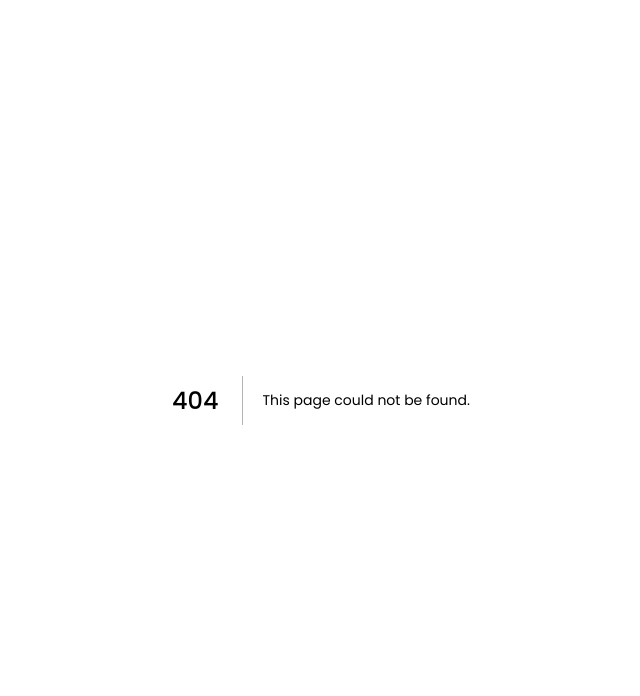
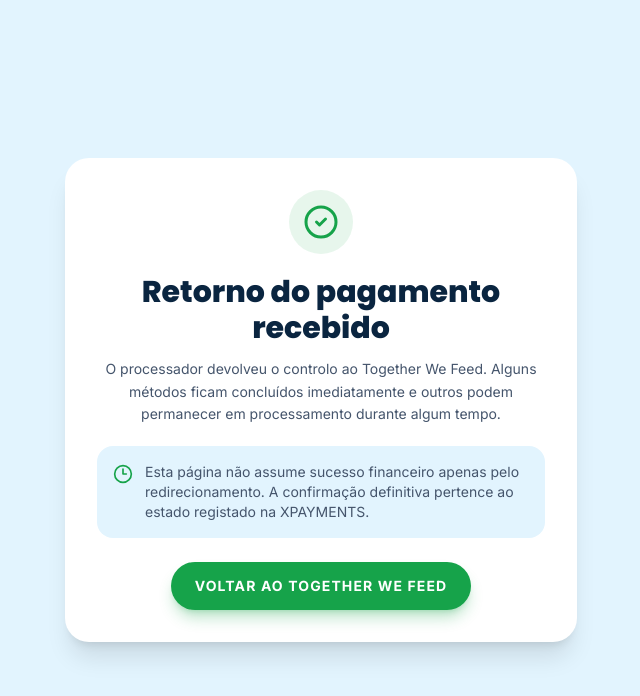
Before and after one commit to nexflowx-hub/TogetherWeFeed, a Next.js app: page /payment/complete in a window 1280 px wide. Before the commit this address had no page. Shown: the top 696 px of the page, without its empty margins (319-959 px from the left). Built offline with nearby package versions, Linux system fonts and the light colour scheme.

Commit message:
Add payment return page

```diff
--- /dev/null
+++ b/src/app/payment/complete/page.tsx
@@ -0,0 +1,25 @@
+import Link from "next/link";
+import { CheckCircle2, Clock3 } from "lucide-react";
+
+export default function PaymentCompletePage() {
+  return (
+    <main className="flex min-h-screen items-center justify-center bg-sky-soft px-4 py-12">
+      <section className="w-full max-w-lg rounded-3xl bg-white p-8 text-center shadow-xl">
+        <div className="mx-auto flex h-16 w-16 items-center justify-center rounded-full bg-grass/10 text-grass">
+          <CheckCircle2 className="h-9 w-9" />
+        </div>
+        <h1 className="mt-5 font-display text-3xl font-extrabold text-navy-deep">Retorno do pagamento recebido</h1>
+        <p className="mt-3 text-sm leading-relaxed text-slate-600">
+          O processador devolveu o controlo ao Together We Feed. Alguns métodos ficam concluídos imediatamente e outros podem permanecer em processamento durante algum tempo.
+        </p>
+        <div className="mt-5 flex items-start gap-3 rounded-2xl bg-sky-soft p-4 text-left text-sm text-slate-600">
+          <Clock3 className="mt-0.5 h-5 w-5 shrink-0 text-grass" />
+          <p>Esta página não assume sucesso financeiro apenas pelo redirecionamento. A confirmação definitiva pertence ao estado registado na XPAYMENTS.</p>
+        </div>
+        <Link href="/" className="twf-btn-green mt-6 inline-flex min-h-[48px] items-center justify-center px-6">
+          Voltar ao Together We Feed
+        </Link>
+      </section>
+    </main>
+  );
+}
```
